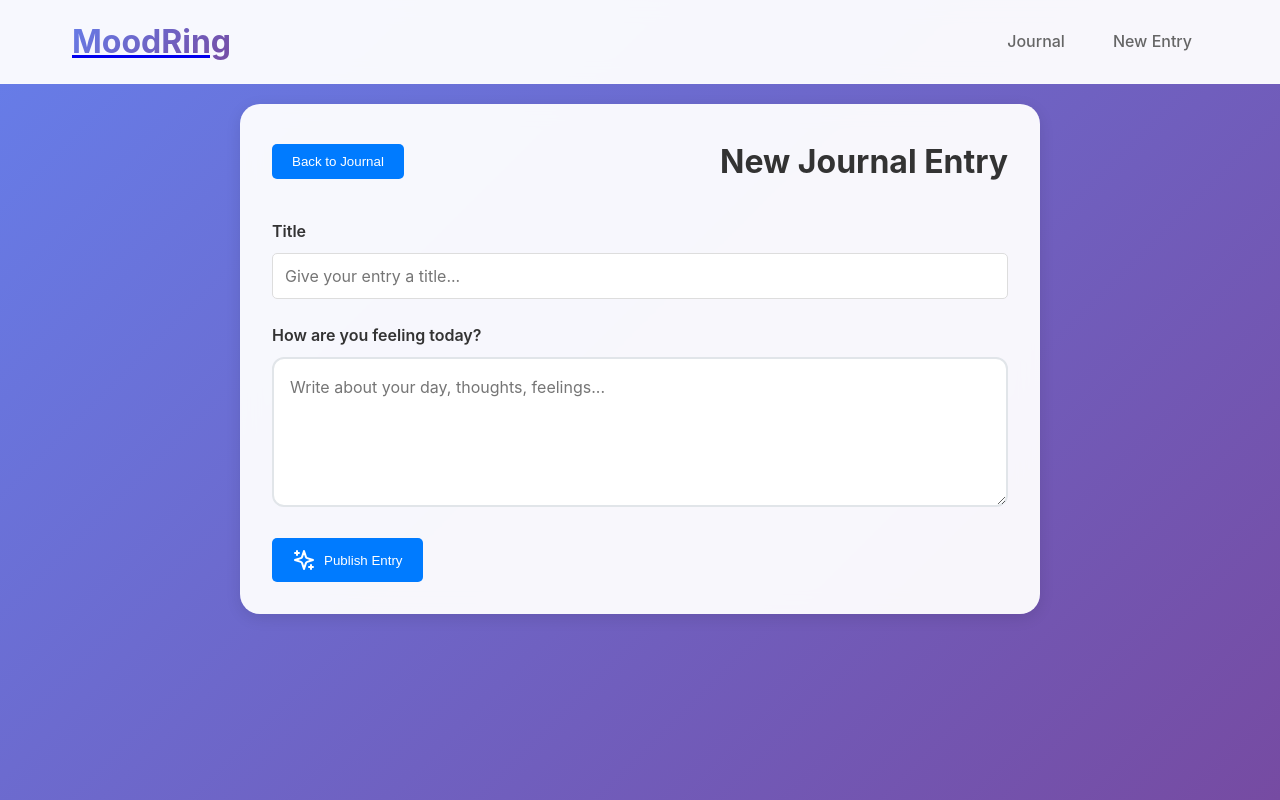
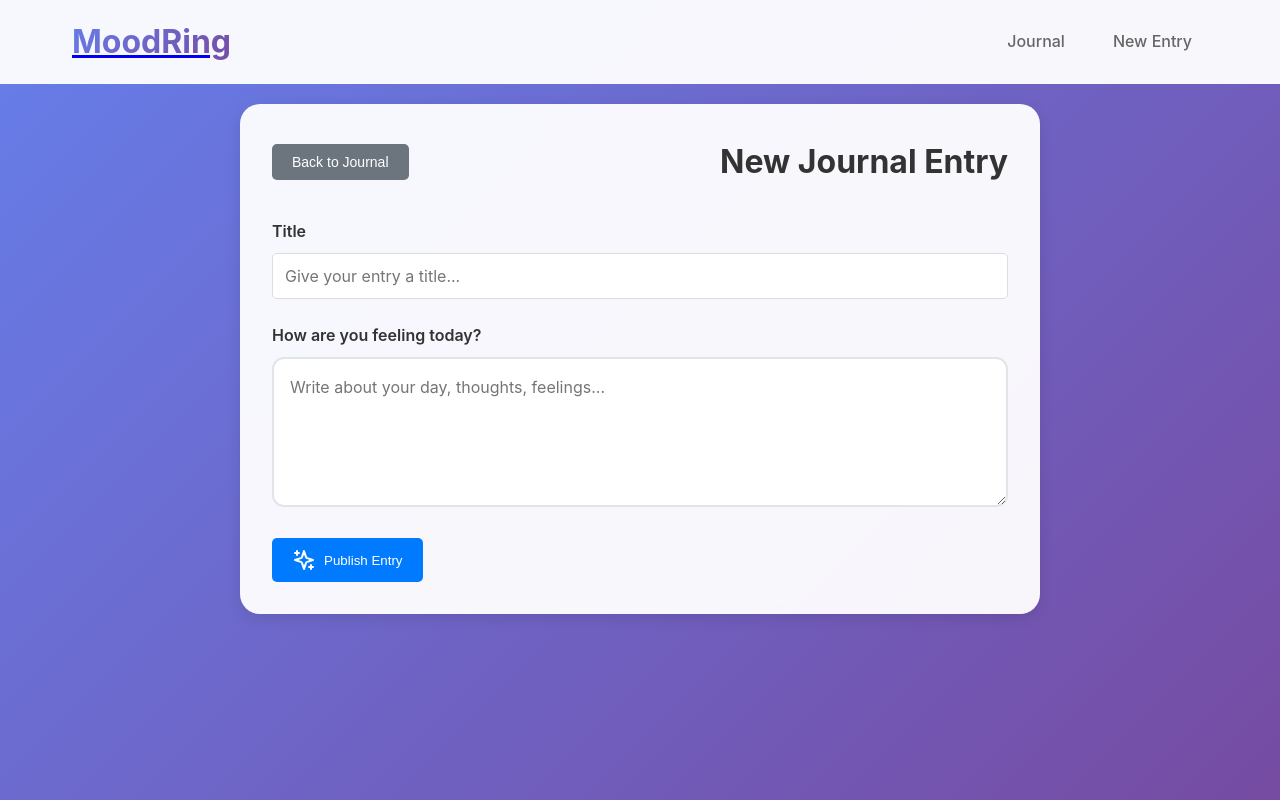
Before and after one commit to ThisbeSchoJo/moodring, a React (Create React App) app in the folder client/: page /new in a window 1280 px wide. Built offline with nearby package versions, Linux system fonts and the light colour scheme.

Commit message:
Added styling in entrydetail.css

```diff
--- a/client/src/components/EntryDetail.js
+++ b/client/src/components/EntryDetail.js
@@ -3,6 +3,7 @@ import { useParams, useNavigate } from "react-router-dom";
 import { ArrowLeft, Edit, Trash2, Calendar, Heart } from "lucide-react";
 // axios is used to make HTTP requests to the server (automatic JSON parsing, better error handling, request/response interceptors, request cancellation, progress monitoring)
 import axios from "axios";
+import "../styling/entrydetail.css";
 
 const EntryDetail = () => {
   const { id } = useParams();
--- a/client/src/styling/entrydetail.css
+++ b/client/src/styling/entrydetail.css
@@ -0,0 +1,34 @@
+.entry-detail {
+  max-width: 800px;
+  margin: 0 auto;
+  padding: 20px;
+  background-color: #f8f9fa;
+  border-radius: 8px;
+  box-shadow: 0 0 10px rgba(0, 0, 0, 0.1);
+}
+
+.detail-header {
+  display: flex;
+  justify-content: space-between;
+  align-items: center;
+  margin-bottom: 30px;
+  padding-bottom: 20px;
+  border-bottom: 1px solid #e9ecef;
+}
+
+.back-button {
+  background-color: #6c757d;
+  color: white;
+  border: none;
+  padding: 10px 20px;
+  border-radius: 5px;
+  cursor: pointer;
+  display: flex;
+  align-items: center;
+  gap: 8px;
+  font-size: 14px;
+}
+
+.back-button:hover {
+  background-color: #5a6268;
+}
```
